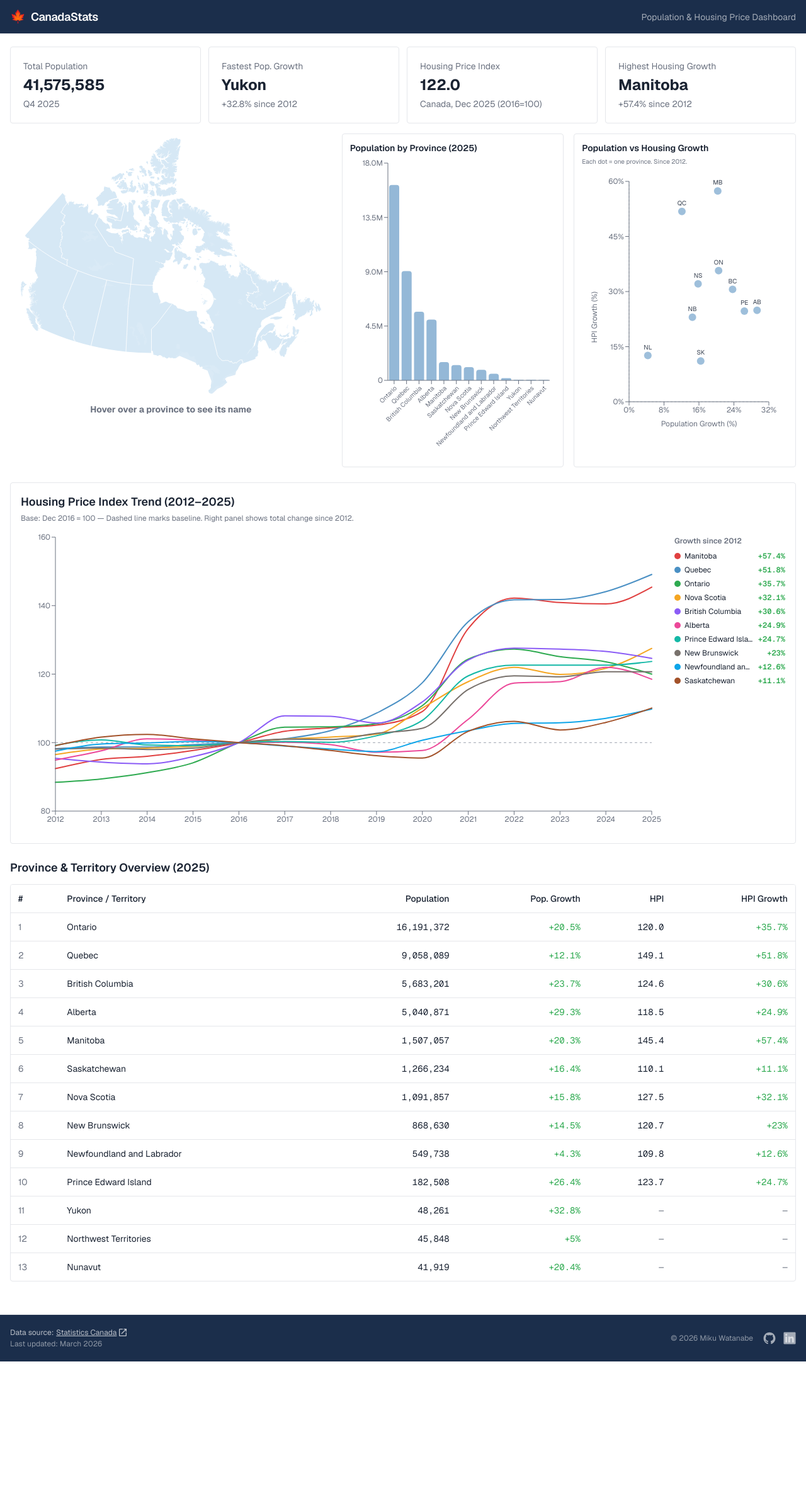
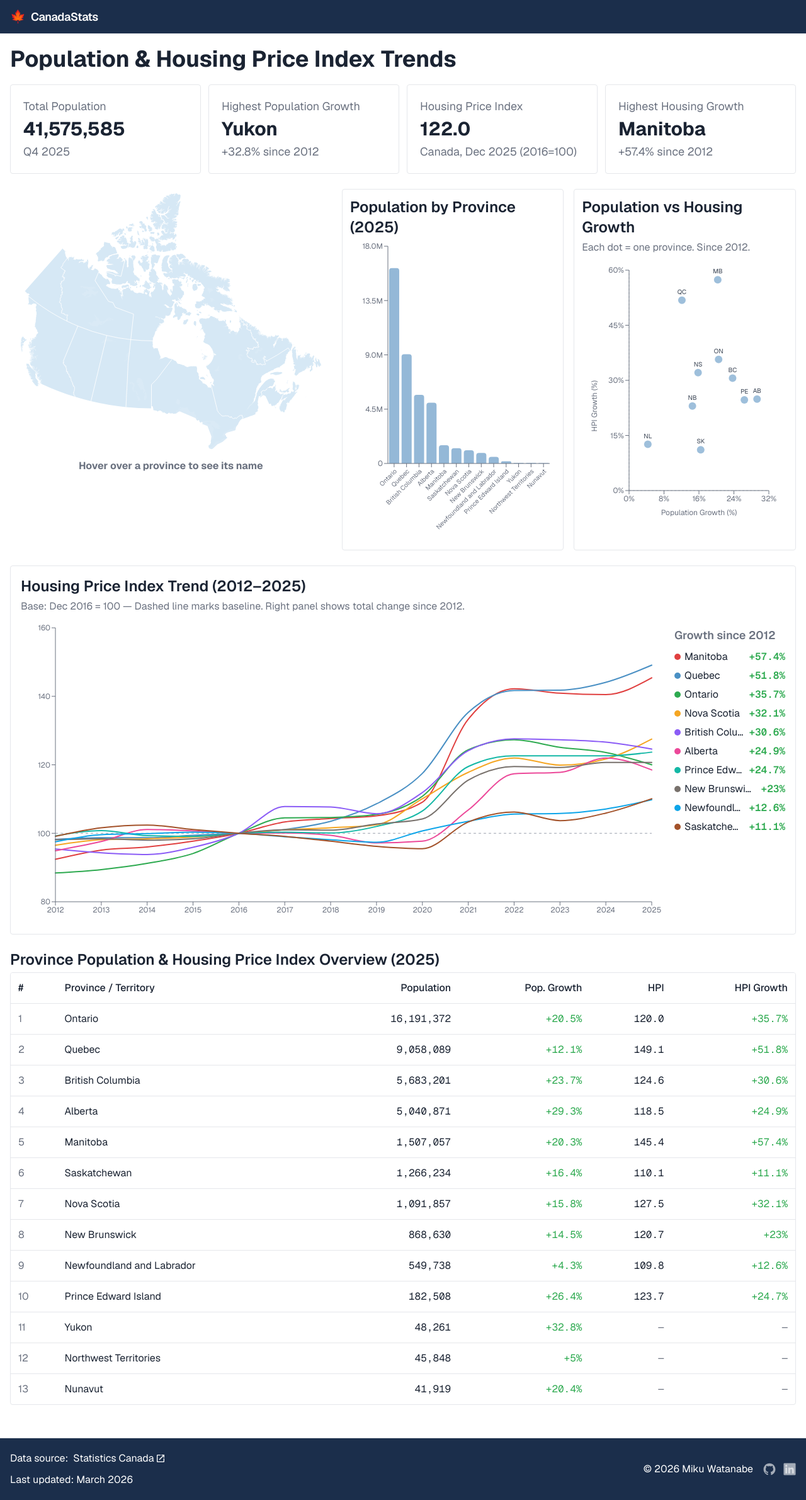
Before and after one commit to Mik-watanabe/province-data-dashboard, a Next.js app: page / in a window 1280 px wide. Shown: the whole page at 63% size. Before the commit the page ends 2162 px from the top, so only its background shows below. Built offline with nearby package versions, Linux system fonts and the light colour scheme.

Commit message:
refactor: Adjust font sizes to better meet WCAG accessibility guidelines

```diff
--- a/app/components/CanadaMap.tsx
+++ b/app/components/CanadaMap.tsx
@@ -196,11 +196,11 @@ export default function CanadaMap({
         className={`mx-auto h-[420px] overflow-hidden rounded ${maxWidthClassName}`}
       />
       {showHoverHint ? (
-        <p className="mt-2 text-center text-sm text-muted font-bold h-5">
+        <p className="mt-2 text-center text-base text-muted font-bold h-5">
           {hoveredProvince ?? selectedProvinceName ?? 'Hover over a province to see its name'}
         </p>
       ) : selectedProvinceName ? (
-        <p className="mt-2 text-center text-sm text-muted font-bold h-5">
+        <p className="mt-2 text-center text-base text-muted font-bold h-5">
           {selectedProvinceName}
         </p>
       ) : null}
--- /dev/null
+++ b/app/components/CardTitle.tsx
@@ -0,0 +1,21 @@
+import clsx from "clsx";
+
+type CardTitleProps = {
+  children: React.ReactNode;
+  className?: string;
+};
+
+const CardTitle = ({
+  children,
+  className,
+}: CardTitleProps) => {
+  return (
+    <>
+      <h2 className={clsx("mb-1 text-xl lg:text-2xl font-semibold", className)}>
+        {children}
+      </h2>
+    </>
+  );
+};
+
+export default CardTitle;
--- a/app/components/GrowthRate.tsx
+++ b/app/components/GrowthRate.tsx
@@ -1,17 +1,17 @@
 const GrowthRate = ({ rate }: { rate: number }) => {
   return (
     <>
-      <p className="hidden lg:block mb-2 text-xs font-semibold text-muted">
+      <p className="hidden lg:block mb-2 text-base font-semibold text-muted">
         Growth rate since 2012
       </p>
       <div>
         <span
-          className="ml-2 font-mono font-semibold shrink-0 lg:text-2xl"
+          className="ml-2 font-mono font-semibold shrink-0 text-xl lg:text-3xl"
           style={{ color: rate >= 0 ? "#2eaa50" : "#e04040" }}
         >
           {rate >= 0 ? "+" : ""}
           {rate}%
-          <span className="lg:hidden ml-2 text-xs font-semibold text-muted">
+          <span className="lg:hidden ml-2 text-base font-semibold text-muted">
             (Growth rate since 2012)
           </span>
         </span>
--- a/app/components/HousingPriceLineChart.tsx
+++ b/app/components/HousingPriceLineChart.tsx
@@ -88,14 +88,14 @@ export default function HousingPriceLineChart({
       </div>
 
       <div className="lg:w-44 shrink-0 pt-2">
-        <p className="mb-2 text-xs font-semibold text-muted">
+        <p className="mb-2 text-lg font-semibold text-muted">
           Growth since 2012
         </p>
         <div className="grid grid-cols-2 gap-x-4 gap-y-1.5 lg:grid-cols-1 lg:gap-x-0">
           {data.map((p, i) => (
             <div
               key={p.province}
-              className="flex items-center justify-between text-xs"
+              className="flex items-center justify-between text-base"
             >
               <span className="flex items-center gap-1.5 truncate">
                 <span
--- a/app/components/InteractiveSection.tsx
+++ b/app/components/InteractiveSection.tsx
@@ -27,16 +27,16 @@ export default function InteractiveSection({
 
       <div className="lg:col-span-7 grid grid-cols-1 gap-4 md:grid-cols-2">
         <div className="rounded border border-card-border bg-card-bg p-3">
-          <h2 className="mb-1 text-sm font-semibold">
+          <h2 className="mb-1 text-2xl font-semibold">
             Population by Province ({year})
           </h2>
           <PopulationBarChart data={provinces} highlightedProvince={hoveredProvince} />
         </div>
         <div className="rounded border border-card-border bg-card-bg p-3">
-          <h2 className="mb-1 text-sm font-semibold">
+          <h2 className="mb-1 text-2xl font-semibold">
             Population vs Housing Growth
           </h2>
-          <p className="mb-1 text-[10px] text-muted">
+          <p className="mb-1 text-muted text-base">
             Each dot = one province. Since 2012.
           </p>
           <CorrelationScatterChart data={correlationData} highlightedProvince={hoveredProvince} />
--- a/app/components/SummaryCard.tsx
+++ b/app/components/SummaryCard.tsx
@@ -13,13 +13,13 @@ export default function SummaryCard({
 }: SummaryCardProps) {
   return (
     <div className="rounded border border-card-border bg-card-bg p-5">
-      <p className="text-sm text-muted">{title}</p>
+      <p className="text-base lg:text-lg text-muted">{title}</p>
       {comingSoon ? (
         <p className="mt-2 text-lg text-muted italic">Coming Soon</p>
       ) : (
         <>
-          <p className="mt-1 text-2xl font-bold">{value}</p>
-          {subtitle && <p className="mt-1 text-sm text-muted">{subtitle}</p>}
+          <p className="mt-1 text-3xl font-bold">{value}</p>
+          {subtitle && <p className="mt-1 text-base lg:text-lg text-muted">{subtitle}</p>}
         </>
       )}
     </div>
--- a/app/layout.tsx
+++ b/app/layout.tsx
@@ -15,7 +15,7 @@ const geistMono = Geist_Mono({
 
 export const metadata: Metadata = {
   title: "CanadaStats",
-  description: "Canada province population and housing price dashboard",
+  description: "Canada province population and housing price index dashboard",
 };
 
 export default function RootLayout({
@@ -38,23 +38,20 @@ export default function RootLayout({
                 </span>
               </Link>
             </div>
-            <p className="hidden text-sm text-nav-fg/60 sm:block">
-              Population & Housing Price Dashboard
-            </p>
           </div>
         </nav>
         {children}
         <footer className="mt-8 border-t border-card-border bg-nav-bg text-nav-fg">
           <div className="mx-auto max-w-7xl px-4 py-5">
-            <div className="flex flex-col gap-4 text-xs sm:flex-row sm:items-center sm:justify-between">
-              <div className="flex flex-col gap-0.5 text-nav-fg/70">
-                <p className="flex flex-wrap items-center gap-1">
+            <div className="flex flex-col gap-4 text-base sm:flex-row sm:items-center sm:justify-between">
+              <div className="flex flex-col gap-0.5 text-nav-fg">
+                <p className="flex flex-wrap items-center gap-2">
                   Data source:{" "}
                   <a
                     href="https://www.statcan.gc.ca/en/start"
                     target="_blank"
                     rel="noopener noreferrer"
-                    className="inline-flex items-center gap-0.5 underline transition-colors hover:text-nav-fg"
+                    className="inline-flex items-center gap-0.5 hover:underline transition-colors hover:text-nav-fg"
                   >
                     Statistics Canada
                     <svg
@@ -75,10 +72,10 @@ export default function RootLayout({
                     </svg>
                   </a>
                 </p>
-                <p className="text-nav-fg/50">Last updated: March 2026</p>
+                <p className="text-nav-fg lg:mt-2 ">Last updated: March 2026</p>
               </div>
               <div className="flex items-center gap-4 pt-2 sm:pl-4 sm:pt-0">
-                <span className="text-nav-fg/50">
+                <span className="text-nav-fg">
                   © {new Date().getFullYear()} Miku Watanabe
                 </span>
                 <div className="flex items-center gap-3">
--- a/app/page.tsx
+++ b/app/page.tsx
@@ -13,6 +13,7 @@ import {
   getLowestGrowthProvince,
   getProvincesTimeSeries,
 } from '@/app/lib/data/housingPriceIndex';
+import CardTitle from '@/app/components/CardTitle';
 
 export default function Home() {
   const { population, year } = getLatestYearCanadaPopulation();
@@ -25,6 +26,7 @@ export default function Home() {
   const { province: lowestHousingProvince, growthRate: lowestHousingRate } =
     getLowestGrowthProvince();
   const housingTimeSeries = getProvincesTimeSeries();
+
   const popGrowthRates = getPopulationGrowthRates();
 
   const housingByProvince = new Map(
@@ -42,14 +44,17 @@ export default function Home() {
   return (
     <main className="mx-auto max-w-7xl px-4 py-5">
       {/* Summary cards */}
-      <section className="mb-4 grid grid-cols-2 gap-3 md:grid-cols-4">
+      <h1 className='pb-5 text-2xl lg:text-4xl font-bold'>
+        Population & Housing Price Index Trends
+      </h1>
+      <section className="mb-6 grid grid-cols-2 gap-3 md:grid-cols-4">
         <SummaryCard
           title="Total Population"
           value={population.toLocaleString()}
           subtitle={`Q4 ${year}`}
         />
         <SummaryCard
-          title="Fastest Pop. Growth"
+          title="Highest Population Growth"
           value={fastestProvince}
           subtitle={`+${growthRate}% since 2012`}
         />
@@ -75,10 +80,8 @@ export default function Home() {
       {/* Row 2: Housing price line chart (full width) */}
       <section className="mb-6">
         <div className="rounded border border-card-border bg-card-bg p-4">
-          <h2 className="mb-1 text-lg font-semibold">
-            Housing Price Index Trend (2012–{housingYear})
-          </h2>
-          <p className="mb-3 text-xs text-muted">
+          <CardTitle>Housing Price Index Trend (2012–{housingYear})</CardTitle>
+          <p className="mb-3 text-base text-muted">
             Base: Dec 2016 = 100 — Dashed line marks baseline. Right panel shows total change since 2012.
           </p>
           <HousingPriceLineChart data={housingTimeSeries} />
@@ -87,11 +90,9 @@ export default function Home() {
 
       {/* Row 3: Overview table (full width) */}
       <section>
-        <h2 className="mb-3 text-lg font-semibold">
-          Province & Territory Overview ({year})
-        </h2>
+        <CardTitle>Province Population & Housing Price Index Overview ({year})</CardTitle>
         <div className="overflow-x-auto rounded border border-card-border bg-card-bg">
-          <table className="w-full text-left text-sm">
+          <table className="w-full text-left text-base">
             <thead className="border-b border-card-border bg-card-bg">
               <tr>
                 <th className="px-3 py-3 font-medium">#</th>
--- a/package.json
+++ b/package.json
@@ -11,6 +11,7 @@
     "format:housing": "tsx app/scripts/formatHousingPriceIndex.ts"
   },
   "dependencies": {
+    "clsx": "^2.1.1",
     "next": "16.1.6",
     "react": "19.2.3",
     "react-dom": "19.2.3",
```
Also changed, not shown: app/province/[provinceKey]/page.tsx (+40 -42 lines), 1 other file (tests, documents, lock files or other folders).
